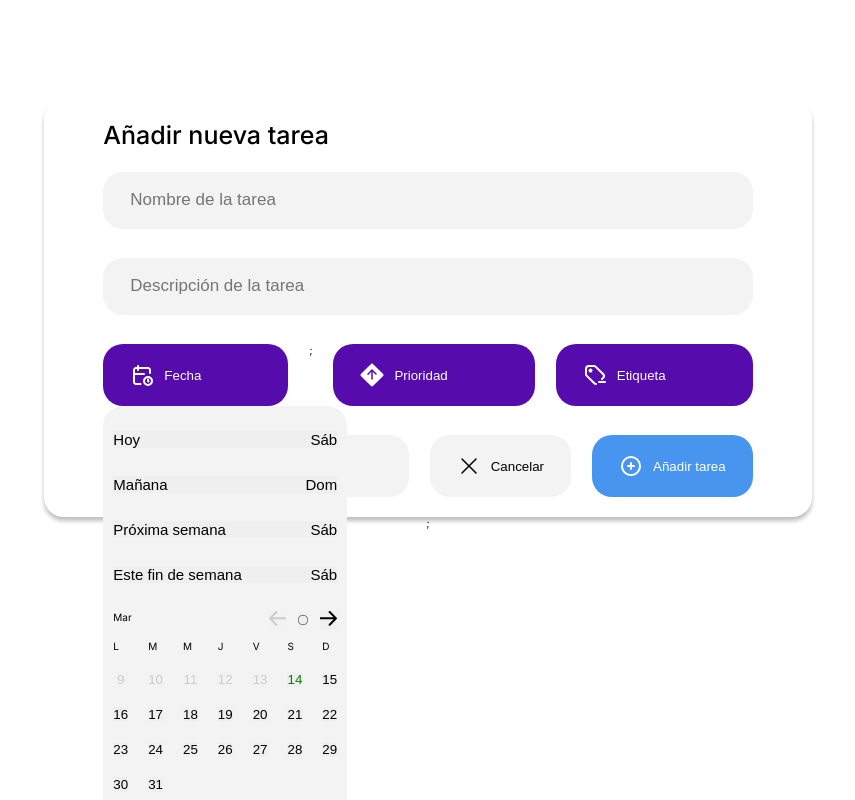
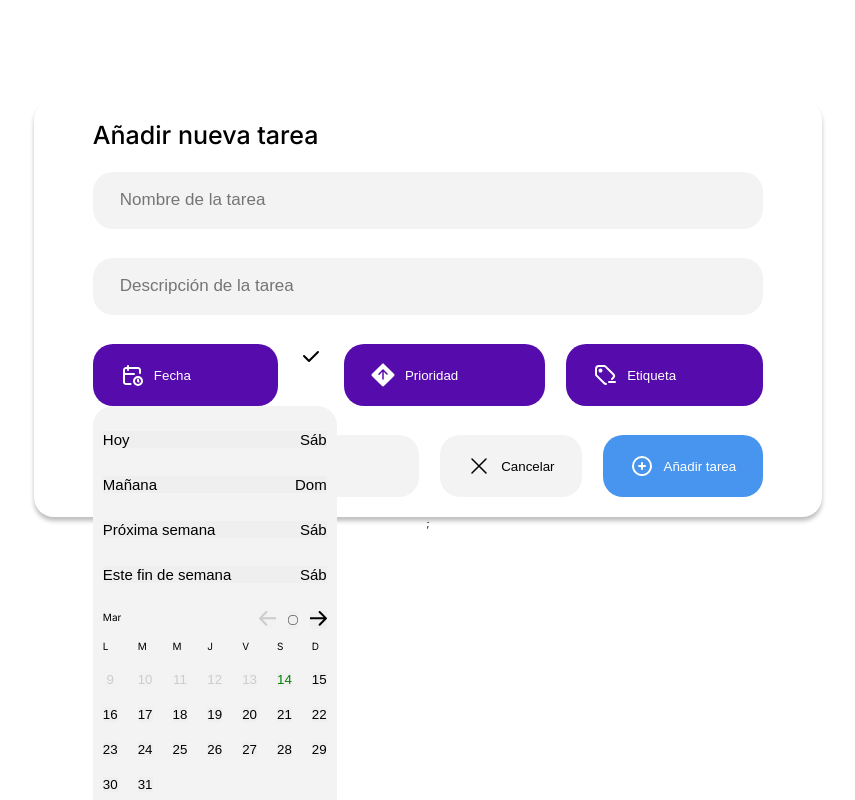
Before and after one commit to anavarro81/todoist-little, a React (Vite) app: page / in a window 1280 px wide. Shown: the whole page, without its empty margins (212-1067 px from the left). Built offline with nearby package versions, Linux system fonts and the light colour scheme.

Commit message:
feat(ui): highlight nearest time in blue with a checkmark

```diff
--- /dev/null
+++ b/src/assets/icons/Check.tsx
@@ -0,0 +1,26 @@
+// Los valores que se pasan en los props sobrescriben los originales del svg
+// Se incluye al final.
+
+const Check = (props: React.SVGProps<SVGSVGElement>) => {
+  return (
+    <svg
+      fill="#000000"
+      width="24px"
+      height="24px"
+      viewBox="0 0 24 24"
+      id="check"
+      data-name="Flat Color"
+      xmlns="http://www.w3.org/2000/svg"
+      class="icon flat-color"
+      {...props}
+    >
+      <path
+        id="primary"
+        d="M10,18a1,1,0,0,1-.71-.29l-5-5a1,1,0,0,1,1.42-1.42L10,15.59l8.29-8.3a1,1,0,1,1,1.42,1.42l-9,9A1,1,0,0,1,10,18Z"
+        // style="fill: rgb(0, 0, 0);"
+      ></path>
+    </svg>
+  );
+};
+
+export default Check;
--- a/src/components/DateSelector/DateSelector.module.css
+++ b/src/components/DateSelector/DateSelector.module.css
@@ -10,6 +10,15 @@
   position: absolute;
   /* Lo posiciona justo debajo del contenedor padre */
   top: 100%;
+}
+
+.listHourSelected {
+  display: flex;
+  justify-content: space-between;
+  color: var(--main-color);
+  align-items: center;
+  margin-left: 4px;
+  margin-right: 4px;
 }
 
 .datePickerQuickSelect {
--- a/src/components/DateSelector/DateSelector.tsx
+++ b/src/components/DateSelector/DateSelector.tsx
@@ -251,9 +251,18 @@ const DateSelector = ({ handleTaskForm }: DateSelectorProps) => {
                 {showListOfHour && (
                   <div className={styles.hourSelector}>
                     <ul>
-                      {hoursSelector.map((hour: string) => (
-                        <li key={hour}> {hour} </li>
-                      ))}
+                      {hoursSelector.map((hour: string, index: number) => {
+                        if (index === 0) {
+                          return (
+                            <li key={hour} className={styles.listHourSelected}>
+                              {hour}
+                              <Icons name="Check" fill="#4895ef" />
+                            </li>
+                          );
+                        }
+
+                        return <li key={hour}> {hour} </li>;
+                      })}
                     </ul>
                   </div>
                 )}
@@ -263,7 +272,7 @@ const DateSelector = ({ handleTaskForm }: DateSelectorProps) => {
           </div>
         </div>
       </div>
-      ;
+      <Icons name="Check" />
     </>
   );
 };
--- a/src/components/Icons.tsx
+++ b/src/components/Icons.tsx
@@ -14,6 +14,7 @@ import ArrowLeft from "../assets/icons/ArrowLeft.tsx";
 import ArrowRight from "../assets/icons/ArrowRight.tsx";
 import Circle from "../assets/icons/Circle.tsx";
 import Clock from "../assets/icons/clock.tsx";
+import Check from "../assets/icons/Check.tsx"
 
 const icons = {
   Chevron: Chevron,
@@ -32,6 +33,7 @@ const icons = {
   ArrowRight: ArrowRight,
   Circle: Circle,
   Clock: Clock,
+  Check: Check
 };
 
 type IconName = keyof typeof icons;
```
